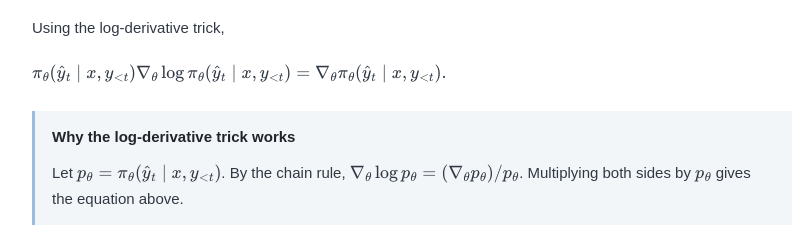
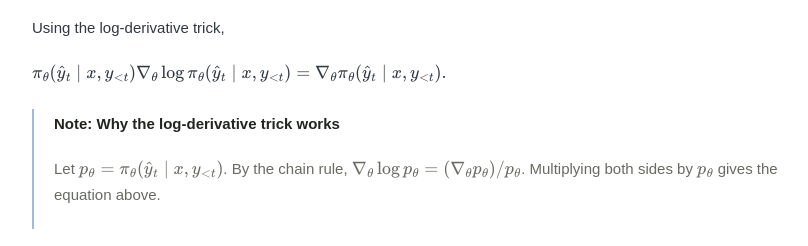
Before and after one commit to Charan6924/charanvardham.github.io, a plain HTML site: page posts/sdpo.html in a window 1280 px wide. Shown: the part 2321-2567 px from the top of the page, without its empty margins (228-1036 px from the left). Drawn offline with nearby package versions, Linux system fonts and the light colour scheme.

Commit message:
Use portable Markdown for SDPO note

```diff
--- a/posts/sdpo.html
+++ b/posts/sdpo.html
@@ -79,11 +79,10 @@ $</p>
 \pi_\theta(\hat{y}_t \mid x, y_{&lt;t})\nabla_\theta \log \pi_\theta(\hat{y}_t \mid x, y_{&lt;t})
 = \nabla_\theta \pi_\theta(\hat{y}_t \mid x, y_{&lt;t}).
 $</p>
-<aside class="note">
-<strong>Why the log-derivative trick works</strong>
+<blockquote>
+<p><strong>Note: Why the log-derivative trick works</strong></p>
 <p>Let $p_\theta = \pi_\theta(\hat{y}_t \mid x, y_{&lt;t})$. By the chain rule, $\nabla_\theta \log p_\theta = (\nabla_\theta p_\theta)/p_\theta$. Multiplying both sides by $p_\theta$ gives the equation above.</p>
-</aside>
-
+</blockquote>
 <p>The first term then simplifies to:</p>
 <p>$
 \begin{aligned}
```
Also changed, not shown: 1 other file.
